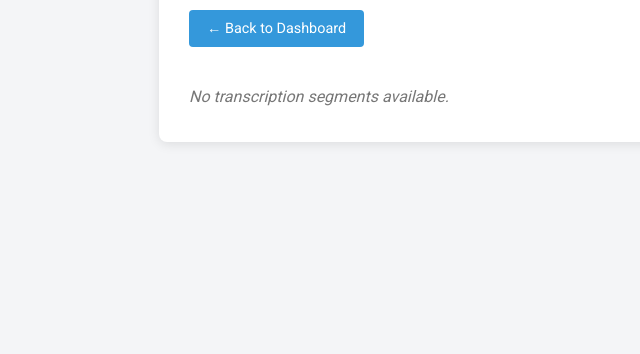
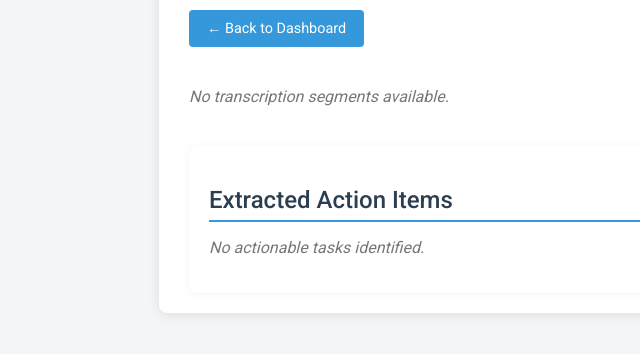
Before and after one commit to rl4658/XIRCLS, a Django app: template outlook_integration/templates/outlook_integration/transcription.html in a window 1280 px wide. Shown: the part 113-467 px from the top of the page, without its empty margins (51-691 px from the left). Run offline with Django 5.2, Linux system fonts and the light colour scheme; the template is opened without the code that fills it, so the values that code supplies are empty; parts of the project's set-up code (start-up, migrations or seed data) failed here and were passed over.

Commit message:
finished task extraction

```diff
--- a/outlook_integration/templates/outlook_integration/transcription.html
+++ b/outlook_integration/templates/outlook_integration/transcription.html
@@ -2,10 +2,10 @@
 <html lang="en">
 
 <head>
-    <meta charset="UTF-8">
+    <meta charset="UTF-8" />
     <title>Transcription: {{ recording_name }}</title>
     <!-- Google Font: Roboto -->
-    <link href="https://fonts.googleapis.com/css?family=Roboto:400,500,700&display=swap" rel="stylesheet">
+    <link href="https://fonts.googleapis.com/css?family=Roboto:400,500,700&display=swap" rel="stylesheet" />
     <style>
         /* Base styles */
         body {
@@ -15,10 +15,12 @@
             padding: 0;
             color: #333;
         }
+
         a {
             text-decoration: none;
             color: inherit;
         }
+
         /* Container */
         .container {
             max-width: 800px;
@@ -28,6 +30,7 @@
             border-radius: 8px;
             box-shadow: 0 2px 12px rgba(0, 0, 0, 0.1);
         }
+
         /* Header */
         h1 {
             font-size: 1.8rem;
@@ -35,6 +38,7 @@
             margin-bottom: 10px;
             color: #2c3e50;
         }
+
         /* Back button */
         .back-button {
             display: inline-block;
@@ -46,9 +50,11 @@
             font-size: 0.9rem;
             transition: background 0.3s ease;
         }
+
         .back-button:hover {
             background: #2980b9;
         }
+
         /* Segment list */
         .segment {
             margin-bottom: 24px;
@@ -57,21 +63,25 @@
             border-left: 4px solid #3498db;
             border-radius: 4px;
         }
+
         .segment-header {
             display: flex;
             justify-content: space-between;
             align-items: center;
             margin-bottom: 8px;
         }
+
         .segment-header .speaker {
             font-weight: 500;
             font-size: 1rem;
             color: #2c3e50;
         }
+
         .segment-header .timestamp {
             font-size: 0.85rem;
             color: #555;
         }
+
         .segment-text {
             background: #ffffff;
             padding: 12px;
@@ -79,14 +89,50 @@
             border: 1px solid #e1e4e8;
             font-size: 0.95rem;
             line-height: 1.5;
-            white-space: pre-wrap; /* preserve line breaks */
+            white-space: pre-wrap;
             color: #2c3e50;
         }
-        /* No segments message */
+
         .no-segments {
             font-style: italic;
             color: #777;
             margin-top: 20px;
+        }
+
+        /* Action Items section */
+        .action-items {
+            margin-top: 40px;
+            padding: 20px;
+            background: #ffffff;
+            border-radius: 8px;
+            box-shadow: 0 1px 8px rgba(0, 0, 0, 0.05);
+        }
+
+        .action-items h2 {
+            font-size: 1.5rem;
+            font-weight: 500;
+            color: #2c3e50;
+            border-bottom: 2px solid #3498db;
+            padding-bottom: 6px;
+            margin-bottom: 16px;
+        }
+
+        .action-items ul {
+            list-style: disc inside;
+            padding-left: 0;
+            margin: 0;
+        }
+
+        .action-items li {
+            margin-bottom: 10px;
+            font-size: 0.95rem;
+            color: #333;
+        }
+
+        .no-tasks {
+            font-style: italic;
+            color: #777;
+            margin-top: 10px;
         }
     </style>
 </head>
@@ -111,6 +157,20 @@
         {% else %}
             <p class="no-segments">No transcription segments available.</p>
         {% endif %}
+
+        <!-- ────────── Actionable Tasks Section ────────── -->
+        <div class="action-items">
+            <h2>Extracted Action Items</h2>
+            {% if actionable_tasks %}
+                <ul>
+                    {% for task in actionable_tasks %}
+                        <li>{{ task }}</li>
+                    {% endfor %}
+                </ul>
+            {% else %}
+                <p class="no-tasks">No actionable tasks identified.</p>
+            {% endif %}
+        </div>
     </div>
 </body>
 
```
Also changed, not shown: outlook_integration/task_extraction.py (added, +40 -0 lines), outlook_integration/views.py (+26 -7 lines).
